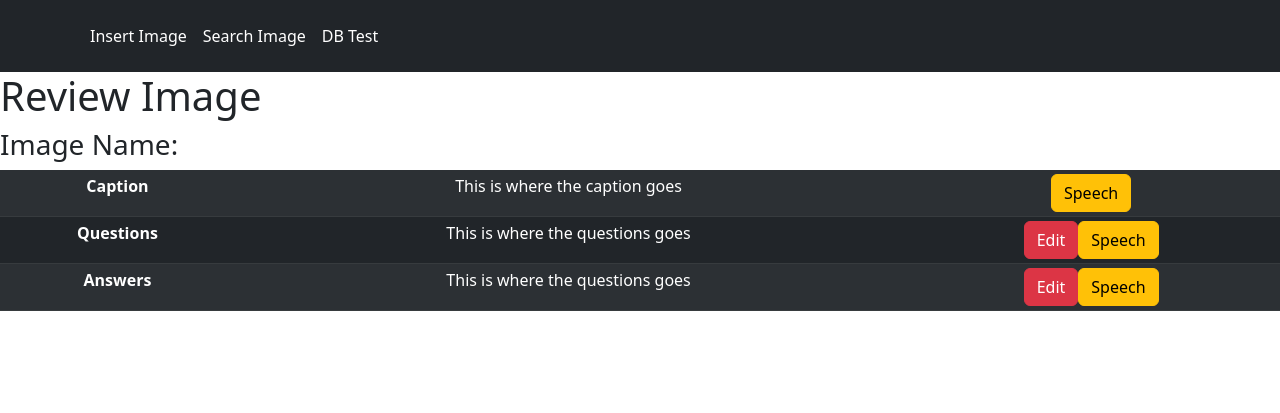
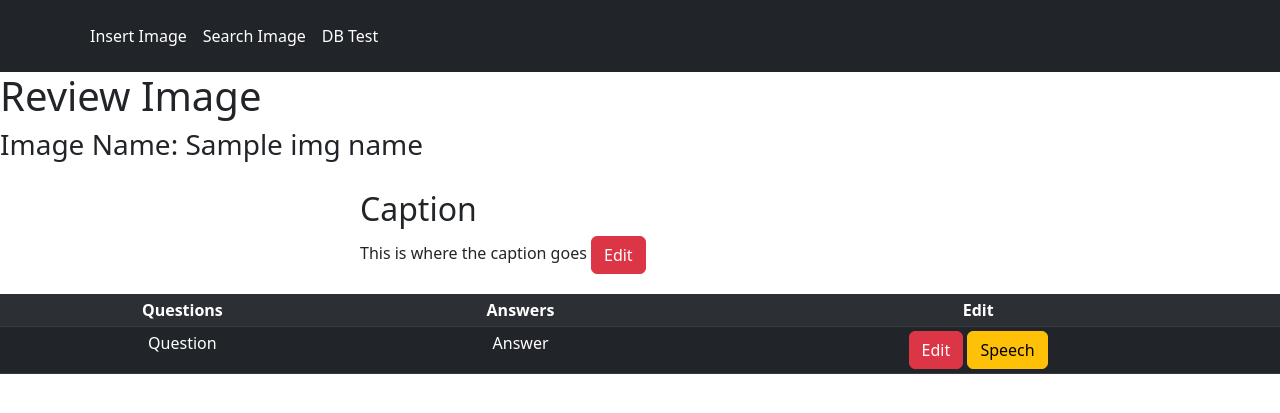
Before and after one commit to TsukiBani/ICT3102, a Flask app: template website/templates/reviewimage.html in a window 1280 px wide. Shown: the top 413 px of the page. Run offline with Flask 3, Linux system fonts and the light colour scheme; the template is opened without the code that fills it: most values are stand-ins (such as "Sample title", 1, 10 or a date in 2020); some libraries are stand-ins or nearby versions.

Commit message:
Simplify HTML

```diff
--- a/website/templates/base.html
+++ b/website/templates/base.html
@@ -10,6 +10,10 @@
     />
     <link
       href="{{url_for('static',filename= 'css/login.css')}}"
+      rel="stylesheet"
+    />
+      <link
+      href="{{url_for('static',filename= 'css/index.css')}}"
       rel="stylesheet"
     />
     <title>{% block title %} {% endblock %}</title>
--- a/website/templates/reviewimage.html
+++ b/website/templates/reviewimage.html
@@ -1,38 +1,32 @@
-{% extends 'base.html' %} {% include 'header.html' %} {% block title %} Home {%
-    endblock %} {% block body %}
-<!DOCTYPE html>
-<html lang="en">
-<head>
-    <meta charset="UTF-8">
-    <meta http-equiv="X-UA-Compatible" content="IE=edge">
-    <meta name="viewport" content="width=device-width, initial-scale=1.0">
-    <title>Home</title>
-    <link rel="stylesheet" href="../static/css/index.css">
-</head>
+{% extends 'base.html' %} {% include 'header.html' %} {% block title %} Home {% endblock %} {% block body %}
     <body>
     <h1>Review Image</h1>
-    <h3>Image Name: {{request.form.image_uploads}}</h3>
+    <h3>Image Name: {{ img_name }}</h3>
+    <form method="post">
+        <h2>Caption</h2>
+        <th>This is where the caption goes</th>
+        <th>
+            <a href="/" class="btn btn-danger btn-xs">Edit</a>
+        </th>
+    </form>
     <div class="table-responsive">
         <table class="table table-striped table-sm table-hover table-dark text-center">
             <tbody>
             <tr>
-                    <td><b>Caption</b></td>
-                    <td>This is where the caption goes</td>
-                    <td><a href="/" class="btn btn-warning btn-xs">Speech</a></td>
+                <th><b>Questions</b></th>
+                <th><b>Answers</b></th>
+                <th><b>Edit</b></th>
             </tr>
             <tr>
-                    <td><b>Questions</b></td>
-                    <td>This is where the questions goes</td>
-                    <td><a href="/" class="btn btn-danger btn-xs">Edit</a><a href="/" class="btn btn-warning btn-xs">Speech</a></td>
-                </tr>
-                <tr>
-                    <td><b>Answers</b></td>
-                    <td>This is where the questions goes</td>
-                    <td><a href="/" class="btn btn-danger btn-xs">Edit</a><a href="/" class="btn btn-warning btn-xs">Speech</a></td>
+                <td>Question</td>
+                <td>Answer</td>
+                <td>
+                    <a href="/" class="btn btn-danger btn-xs">Edit</a>
+                    <a href="/" class="btn btn-warning btn-xs">Speech</a>
+                </td>
             </tr>
             </tbody>
         </table>
     </div>
     </body>
-</html>
 {% endblock %}
```
Also changed, not shown: website/templates/index.html (+28 -29 lines), website/templates/searchimage.html (+11 -17 lines). Lines whose indentation alone changed are shown as unchanged.
